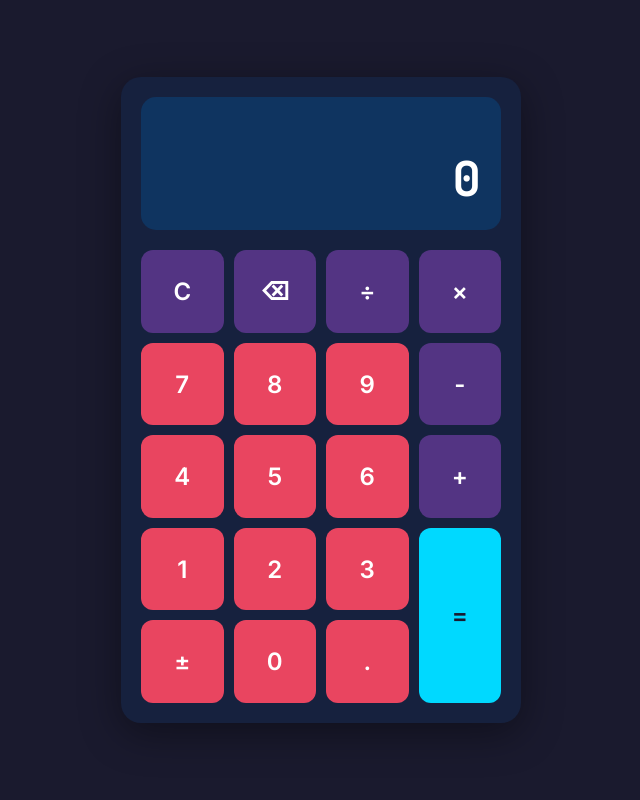
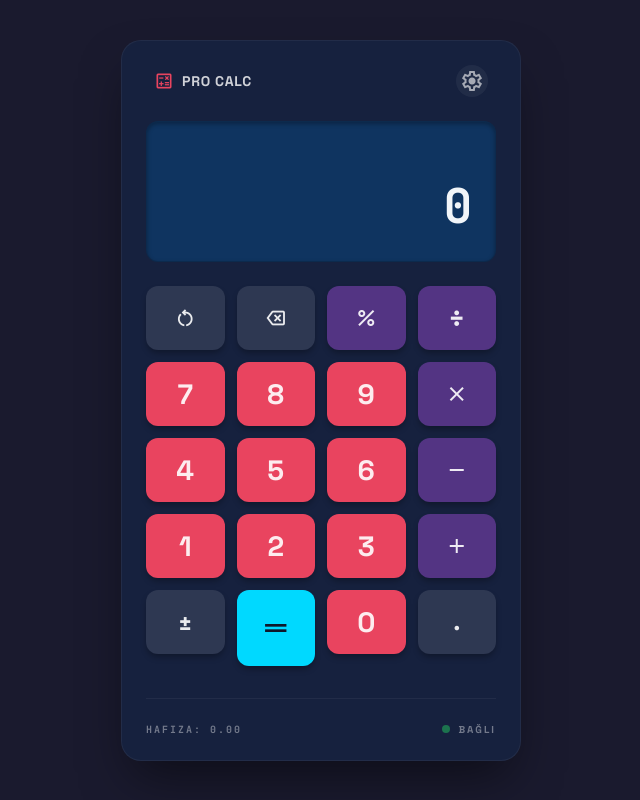
Before and after one commit to hikmetgulsesli/simple-calculator, a website: page index.html in a window 1280 px wide. Shown: the whole page, without its empty margins (319-959 px from the left). Drawn offline with nearby package versions, Linux system fonts and the light colour scheme.

Commit message:
feat: US-001 - Project setup and HTML skeleton (#1)
* feat: US-001 - Project setup and HTML skeleton

- Updated index.html with semantic markup, proper meta tags
- Added Material Symbols icons and Space Grotesk fonts
- Updated style.css with design tokens from Stitch
- Added design-tokens.css for consistent theming
- Created README.md with project documentation
- Fixed ESLint config for browser globals
- Added percent operation and memory display functionality

* fix: address review comments for US-001

---------

Co-authored-by: Moltclaw AI <setrox@moltclaw.local>

```diff
--- a/eslint.config.js
+++ b/eslint.config.js
@@ -1,12 +1,12 @@
 import eslint from '@eslint/js';
+import globals from 'globals';
 
 export default [
     eslint.configs.recommended,
     {
         languageOptions: {
             globals: {
-                browser: true,
-                document: 'readonly',
+                ...globals.browser,
             }
         }
     }
--- a/index.html
+++ b/index.html
@@ -3,43 +3,80 @@
 <head>
     <meta charset="UTF-8">
     <meta name="viewport" content="width=device-width, initial-scale=1.0">
-    <title>Hesap Makinesi</title>
+    <title>Pro Calc - Professional Dark Calculator</title>
     <link rel="preconnect" href="https://fonts.googleapis.com">
     <link rel="preconnect" href="https://fonts.gstatic.com" crossorigin>
-    <link href="https://fonts.googleapis.com/css2?family=Inter:wght@400;600&family=JetBrains+Mono:wght@400;700&display=swap" rel="stylesheet">
+    <link href="https://fonts.googleapis.com/css2?family=Space+Grotesk:wght@300;400;500;600;700&family=JetBrains+Mono:wght@400;700&display=swap" rel="stylesheet">
+    <link href="https://fonts.googleapis.com/css2?family=Material+Symbols+Outlined:wght,FILL@100..700,0..1&display=swap" rel="stylesheet">
     <link rel="stylesheet" href="style.css">
 </head>
 <body>
     <div class="calculator">
+        <header class="calculator-header">
+            <div class="header-brand">
+                <span class="material-symbols-outlined brand-icon">calculate</span>
+                <h2 class="brand-title">Pro Calc</h2>
+            </div>
+            <button class="btn-settings" data-action="settings" aria-label="Ayarlar">
+                <span class="material-symbols-outlined">settings</span>
+            </button>
+        </header>
+
         <div class="display">
             <div class="display-operation" id="operation"></div>
-            <div class="display-result" id="result">0</div>
+            <h1 class="display-result" id="result">0</h1>
         </div>
+
         <div class="buttons">
-            <button class="btn btn-operator" data-action="clear">C</button>
-            <button class="btn btn-operator" data-action="backspace">⌫</button>
-            <button class="btn btn-operator" data-action="divide">÷</button>
-            <button class="btn btn-operator" data-action="multiply">×</button>
+            <button class="btn btn-function" data-action="clear" aria-label="Temizle">
+                <span class="material-symbols-outlined">restart_alt</span>
+            </button>
+            <button class="btn btn-function" data-action="backspace" aria-label="Geri Sil">
+                <span class="material-symbols-outlined">backspace</span>
+            </button>
+            <button class="btn btn-operator" data-action="percent" aria-label="Yüzde">
+                <span class="material-symbols-outlined">percent</span>
+            </button>
+            <button class="btn btn-operator" data-action="divide" aria-label="Bölme">
+                <span class="divide-icon">÷</span>
+            </button>
 
             <button class="btn btn-number" data-value="7">7</button>
             <button class="btn btn-number" data-value="8">8</button>
             <button class="btn btn-number" data-value="9">9</button>
-            <button class="btn btn-operator" data-action="subtract">-</button>
+            <button class="btn btn-operator" data-action="multiply" aria-label="Çarpma">
+                <span class="material-symbols-outlined">close</span>
+            </button>
 
             <button class="btn btn-number" data-value="4">4</button>
             <button class="btn btn-number" data-value="5">5</button>
             <button class="btn btn-number" data-value="6">6</button>
-            <button class="btn btn-operator" data-action="add">+</button>
+            <button class="btn btn-operator" data-action="subtract" aria-label="Çıkarma">
+                <span class="material-symbols-outlined">remove</span>
+            </button>
 
             <button class="btn btn-number" data-value="1">1</button>
             <button class="btn btn-number" data-value="2">2</button>
             <button class="btn btn-number" data-value="3">3</button>
-            <button class="btn btn-equals" data-action="equals">=</button>
+            <button class="btn btn-operator" data-action="add" aria-label="Toplama">
+                <span class="material-symbols-outlined">add</span>
+            </button>
 
-            <button class="btn btn-number btn-double" data-action="toggle-sign">±</button>
-            <button class="btn btn-number btn-double" data-value="0">0</button>
-            <button class="btn btn-number" data-action="decimal">.</button>
+            <button class="btn btn-function" data-action="toggle-sign" aria-label="İşaret Değiştir">±</button>
+            <button class="btn btn-equals" data-action="equals" aria-label="Hesapla">
+                <span class="material-symbols-outlined">drag_handle</span>
+            </button>
+            <button class="btn btn-number" data-value="0">0</button>
+            <button class="btn btn-function" data-action="decimal" aria-label="Ondalık">.</button>
         </div>
+
+        <footer class="calculator-footer">
+            <span class="memory-status">Hafıza: <span id="memory">0.00</span></span>
+            <div class="connection-status">
+                <div class="status-dot"></div>
+                <span>Bağlı</span>
+            </div>
+        </footer>
     </div>
     <script src="script.js"></script>
 </body>
--- a/package.json
+++ b/package.json
@@ -19,6 +19,7 @@
   "homepage": "https://github.com/hikmetgulsesli/simple-calculator#readme",
   "devDependencies": {
     "@eslint/js": "^10.0.1",
-    "eslint": "^10.0.3"
+    "eslint": "^10.0.3",
+    "globals": "^17.4.0"
   }
 }
--- a/script.js
+++ b/script.js
@@ -3,12 +3,15 @@
 const display = {
     operation: document.getElementById('operation'),
     result: document.getElementById('result'),
+    memory: document.getElementById('memory'),
 };
 
 let currentInput = '0';
 let previousInput = '';
 let operation = null;
 let shouldResetDisplay = false;
+let memoryValue = 0;
+let errorTimeout = null;
 
 // Buton olaylarını dinle
 document.querySelectorAll('.btn').forEach(button => {
@@ -20,7 +23,13 @@ document.addEventListener('keydown', handleKeyboard);
 
 // Buton tıklama işleyicisi
 function handleButtonClick(event) {
-    const button = event.target;
+    // Clear any pending error timeout to prevent race condition
+    if (errorTimeout) {
+        clearTimeout(errorTimeout);
+        errorTimeout = null;
+    }
+
+    const button = event.currentTarget;
     const value = button.dataset.value;
     const action = button.dataset.action;
 
@@ -51,6 +60,9 @@ function handleAction(action) {
         case 'backspace':
             backspace();
             break;
+        case 'percent':
+            calculatePercent();
+            break;
         case 'add':
             setOperation('+');
             break;
@@ -72,6 +84,9 @@ function handleAction(action) {
         case 'toggle-sign':
             toggleSign();
             break;
+        case 'settings':
+            // Settings placeholder - feature not yet implemented
+            break;
     }
 }
 
@@ -81,7 +96,10 @@ function clearCalculator() {
     previousInput = '';
     operation = null;
     shouldResetDisplay = false;
+    memoryValue = 0;
     updateDisplay();
+    updateMemoryDisplay();
+    display.operation.textContent = '';
 }
 
 // Geri silme
@@ -93,6 +111,14 @@ function backspace() {
     } else {
         currentInput = currentInput.slice(0, -1);
     }
+    updateDisplay();
+}
+
+// Yüzde hesaplama
+function calculatePercent() {
+    const value = parseFloat(currentInput);
+    if (isNaN(value)) return;
+    currentInput = (value / 100).toString();
     updateDisplay();
 }
 
@@ -144,9 +170,11 @@ function calculate() {
     }
 
     currentInput = result.toString();
+    memoryValue = result;
     operation = null;
     shouldResetDisplay = true;
     updateDisplay();
+    updateMemoryDisplay();
     display.operation.textContent = '';
 }
 
@@ -180,6 +208,10 @@ function showError(message) {
     previousInput = '';
     operation = null;
     shouldResetDisplay = true;
+    errorTimeout = setTimeout(() => {
+        display.result.textContent = '0';
+        errorTimeout = null;
+    }, 2000);
 }
 
 // Ekran güncelleme
@@ -194,8 +226,21 @@ function updateOperationDisplay() {
     }
 }
 
+// Hafıza gösterimi güncelleme
+function updateMemoryDisplay() {
+    if (display.memory) {
+        display.memory.textContent = parseFloat(memoryValue).toFixed(2);
+    }
+}
+
 // Klavye işleyicisi
 function handleKeyboard(event) {
+    // Clear any pending error timeout to prevent race condition
+    if (errorTimeout) {
+        clearTimeout(errorTimeout);
+        errorTimeout = null;
+    }
+
     const key = event.key;
 
     if (key >= '0' && key <= '9') {
@@ -209,7 +254,10 @@ function handleKeyboard(event) {
     } else if (key === '*') {
         setOperation('×');
     } else if (key === '/') {
+        event.preventDefault();
         setOperation('÷');
+    } else if (key === '%') {
+        calculatePercent();
     } else if (key === 'Enter' || key === '=') {
         event.preventDefault();
         calculate();
@@ -222,3 +270,4 @@ function handleKeyboard(event) {
 
 // İlk ekran güncelleme
 updateDisplay();
+updateMemoryDisplay();
--- a/style.css
+++ b/style.css
@@ -1,14 +1,7 @@
-:root {
-    --bg-primary: #1a1a2e;
-    --bg-calculator: #16213e;
-    --bg-display: #0f3460;
-    --btn-number: #e94560;
-    --btn-operator: #533483;
-    --btn-equals: #00d9ff;
-    --text-primary: #ffffff;
-    --text-secondary: #a0a0a0;
-}
+/* Design Tokens - Auto-generated from Stitch */
+@import url('design-tokens.css');
 
+/* Additional component styles */
 * {
     margin: 0;
     padding: 0;
@@ -16,8 +9,8 @@
 }
 
 body {
-    font-family: 'Inter', sans-serif;
-    background-color: var(--bg-primary);
+    font-family: var(--font-display);
+    background-color: var(--color-background-dark);
     min-height: 100vh;
     display: flex;
     justify-content: center;
@@ -26,96 +19,220 @@ body {
 }
 
 .calculator {
-    background-color: var(--bg-calculator);
+    background-color: var(--color-calc-base);
     border-radius: 20px;
-    padding: 20px;
+    padding: 24px;
     width: 100%;
     max-width: 400px;
-    box-shadow: 0 10px 40px rgba(0, 0, 0, 0.4);
+    box-shadow: 0 25px 50px -12px rgba(0, 0, 0, 0.5);
+    border: 1px solid rgba(255, 255, 255, 0.05);
+}
+
+.calculator-header {
+    display: flex;
+    align-items: center;
+    justify-content: space-between;
+    margin-bottom: 24px;
+    padding: 0 8px;
+}
+
+.header-brand {
+    display: flex;
+    align-items: center;
+    gap: 8px;
+}
+
+.brand-icon {
+    color: var(--color-primary);
+    font-size: 20px;
+}
+
+.brand-title {
+    font-size: 14px;
+    font-weight: 700;
+    text-transform: uppercase;
+    letter-spacing: 0.05em;
+    color: rgba(255, 255, 255, 0.8);
+}
+
+.btn-settings {
+    width: 32px;
+    height: 32px;
+    border-radius: 50%;
+    background-color: rgba(255, 255, 255, 0.05);
+    border: none;
+    color: rgba(255, 255, 255, 0.6);
+    cursor: pointer;
+    display: flex;
+    align-items: center;
+    justify-content: center;
+    transition: background-color 0.2s ease, color 0.2s ease;
+}
+
+.btn-settings:hover {
+    background-color: rgba(255, 255, 255, 0.1);
+    color: rgba(255, 255, 255, 0.9);
 }
 
 .display {
-    background-color: var(--bg-display);
-    border-radius: 15px;
-    padding: 20px;
-    margin-bottom: 20px;
-    text-align: right;
-    min-height: 100px;
+    background-color: var(--color-calc-display);
+    border-radius: 12px;
+    padding: 24px;
+    margin-bottom: 24px;
+    min-height: 120px;
     display: flex;
     flex-direction: column;
+    align-items: flex-end;
     justify-content: flex-end;
+    border: 1px solid rgba(0, 0, 0, 0.2);
+    box-shadow: inset 0 2px 4px rgba(0, 0, 0, 0.3);
 }
 
 .display-operation {
-    font-family: 'JetBrains Mono', monospace;
-    font-size: 24px;
-    color: var(--text-secondary);
-    min-height: 30px;
+    font-family: var(--font-mono);
+    font-size: 14px;
+    color: rgba(255, 255, 255, 0.5);
+    margin-bottom: 8px;
+    min-height: 20px;
     word-break: break-all;
 }
 
 .display-result {
-    font-family: 'JetBrains Mono', monospace;
+    font-family: var(--font-mono);
     font-size: 48px;
-    color: var(--text-primary);
     font-weight: 700;
+    color: #f1f5f9;
+    letter-spacing: -0.025em;
+    overflow: hidden;
+    white-space: nowrap;
     word-break: break-all;
 }
 
 .buttons {
     display: grid;
     grid-template-columns: repeat(4, 1fr);
-    gap: 10px;
+    gap: 12px;
 }
 
 .btn {
-    font-family: 'Inter', sans-serif;
+    font-family: var(--font-display);
     font-size: 24px;
-    font-weight: 600;
+    font-weight: 700;
     border: none;
     border-radius: 12px;
-    padding: 20px;
+    height: 64px;
     cursor: pointer;
-    transition: transform 0.1s ease, background-color 0.2s ease;
-    background-color: var(--btn-number);
-    color: var(--text-primary);
-    aspect-ratio: 1;
+    transition: all 0.15s ease;
     display: flex;
     justify-content: center;
     align-items: center;
+    color: rgba(255, 255, 255, 0.9);
+    box-shadow: 0 4px 6px -1px rgba(0, 0, 0, 0.3);
 }
 
 .btn:hover {
-    filter: brightness(1.1);
+    filter: brightness(1.15);
 }
 
 .btn:active {
     transform: scale(0.95);
 }
 
-.btn:focus {
-    outline: 2px solid var(--btn-equals);
+.btn:focus-visible {
+    outline: 2px solid var(--color-eq-cyan);
     outline-offset: 2px;
 }
 
+.btn-number {
+    background-color: var(--color-primary);
+    font-size: 28px;
+}
+
 .btn-operator {
-    background-color: var(--btn-operator);
+    background-color: var(--color-op-purple);
+}
+
+.btn-operator .material-symbols-outlined {
+    font-size: 24px;
+}
+
+.divide-icon {
+    font-size: 28px;
+    font-weight: 700;
+}
+
+.btn-function {
+    background-color: rgba(255, 255, 255, 0.1);
+}
+
+.btn-function .material-symbols-outlined {
+    font-size: 22px;
 }
 
 .btn-equals {
-    background-color: var(--btn-equals);
-    color: var(--bg-primary);
+    background-color: var(--color-eq-cyan);
+    color: #0f172a;
     grid-row: span 2;
-    aspect-ratio: auto;
+    height: auto;
 }
 
-.btn-double {
-    grid-column: span 1;
+.btn-equals .material-symbols-outlined {
+    font-size: 32px;
+}
+
+.calculator-footer {
+    margin-top: 32px;
+    padding-top: 24px;
+    border-top: 1px solid rgba(255, 255, 255, 0.05);
+    display: flex;
+    justify-content: space-between;
+    align-items: center;
+    font-size: 10px;
+    font-weight: 700;
+    text-transform: uppercase;
+    letter-spacing: 2px;
+    color: rgba(255, 255, 255, 0.4);
+}
+
+.memory-status {
+    font-family: var(--font-mono);
+}
+
+.connection-status {
+    display: flex;
+    align-items: center;
+    gap: 8px;
+}
+
+.status-dot {
+    width: 8px;
+    height: 8px;
+    border-radius: 50%;
+    background-color: #22c55e;
+    animation: pulse 2s cubic-bezier(0.4, 0, 0.6, 1) infinite;
+}
+
+@keyframes pulse {
+    0%, 100% {
+        opacity: 1;
+    }
+    50% {
+        opacity: 0.5;
+    }
+}
+
+.material-symbols-outlined {
+    font-variation-settings:
+        'FILL' 0,
+        'wght' 400,
+        'GRAD' 0,
+        'opsz' 24;
 }
 
 @media (max-width: 480px) {
     .calculator {
-        max-width: 90%;
+        max-width: 100%;
+        padding: 16px;
     }
 
     .display-result {
@@ -123,17 +240,21 @@ body {
     }
 
     .display-operation {
-        font-size: 18px;
+        font-size: 12px;
     }
 
     .btn {
-        padding: 15px;
+        height: 56px;
         font-size: 20px;
+    }
+
+    .btn-number {
+        font-size: 24px;
     }
 }
 
-@media (min-width: 480px) and (max-width: 768px) {
+@media (min-width: 481px) and (max-width: 768px) {
     .calculator {
-        max-width: 350px;
+        max-width: 380px;
     }
 }
```
Also changed, not shown: design-tokens.css (added, +17 -0 lines), README.md (added), smoke-home.png (added), 1 other file.
